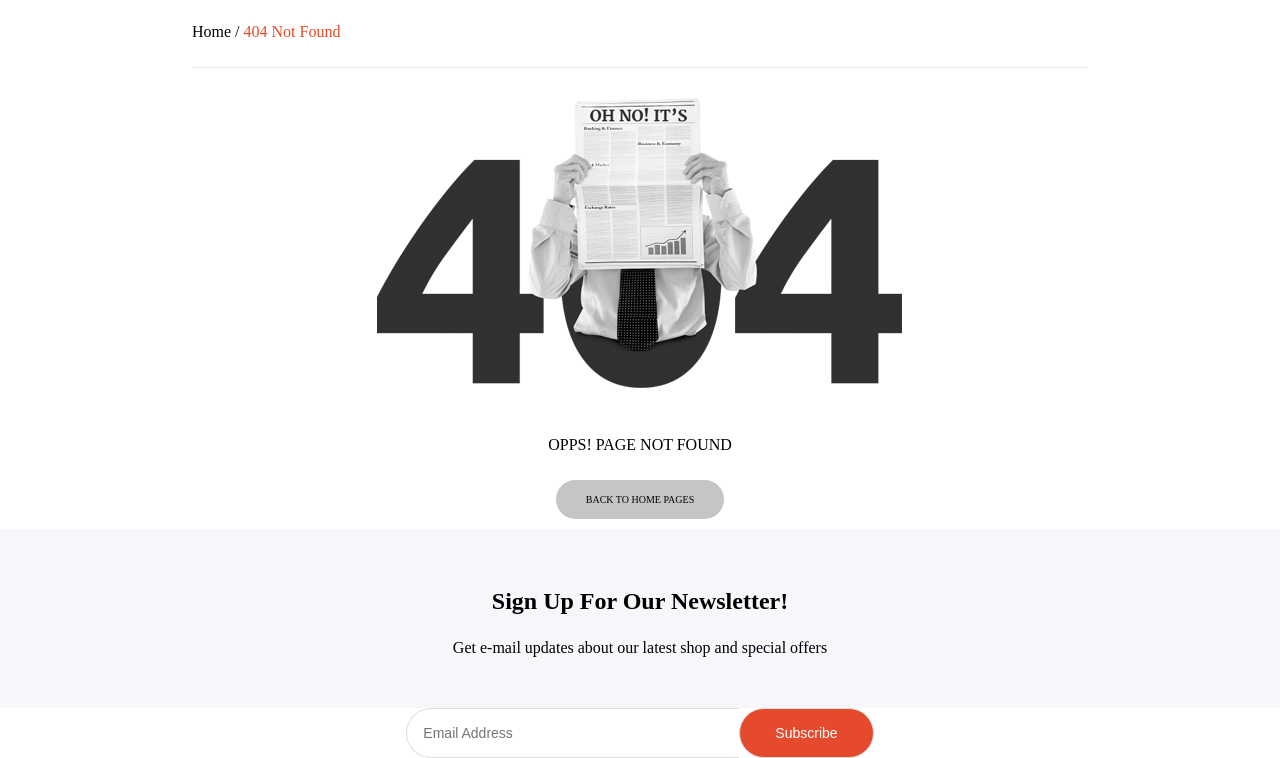
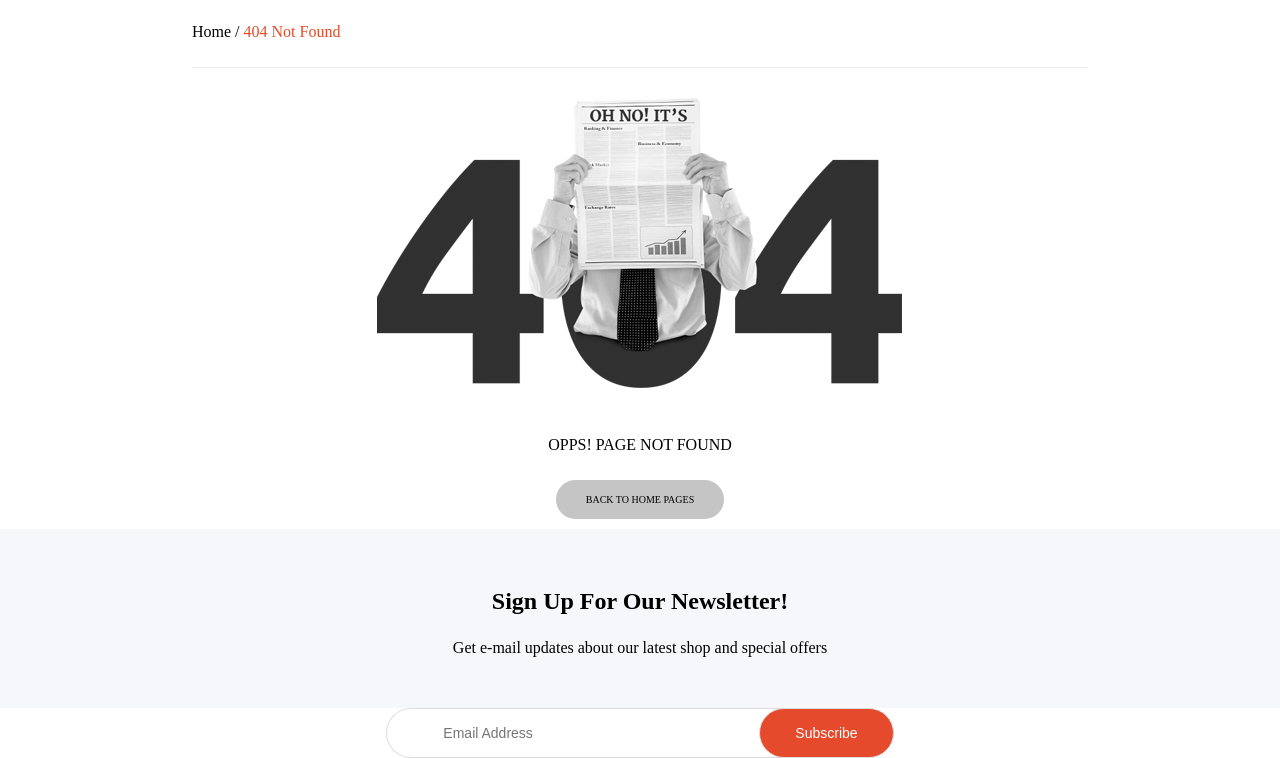
Before and after one commit to leohoopa/Boulangerie, a plain HTML site: page 404.html in a window 1280 px wide. Shown: the part 134-892 px from the top of the page. Drawn offline with Linux system fonts and the light colour scheme.

Commit message:
subscribe button finish

```diff
--- a/Css.css
+++ b/Css.css
@@ -130,7 +130,7 @@ html body{
 }
 
 .footer-subscribe input {
-    padding: 16px 16px;
+    padding: 16px 56px;
     border: 1px solid #ddd;
     border-radius: 30px 0 0 30px;
     width: 300px;
@@ -147,6 +147,7 @@ html body{
     border-radius: 30px 30px 30px 30px;
     font-size: 14px;
     cursor: pointer;
+    margin: 0 0 0 -40px;
 }
 
 /*------404 PAGE------*/
```
